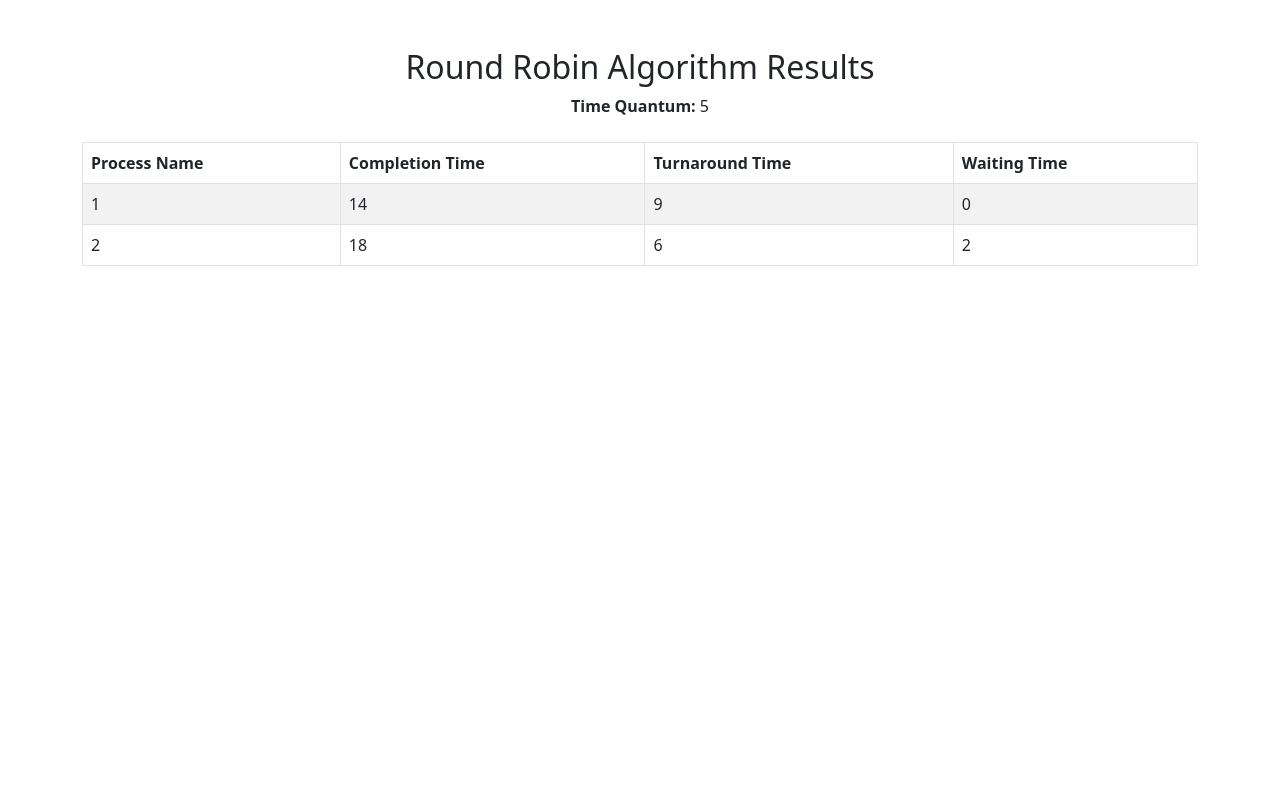
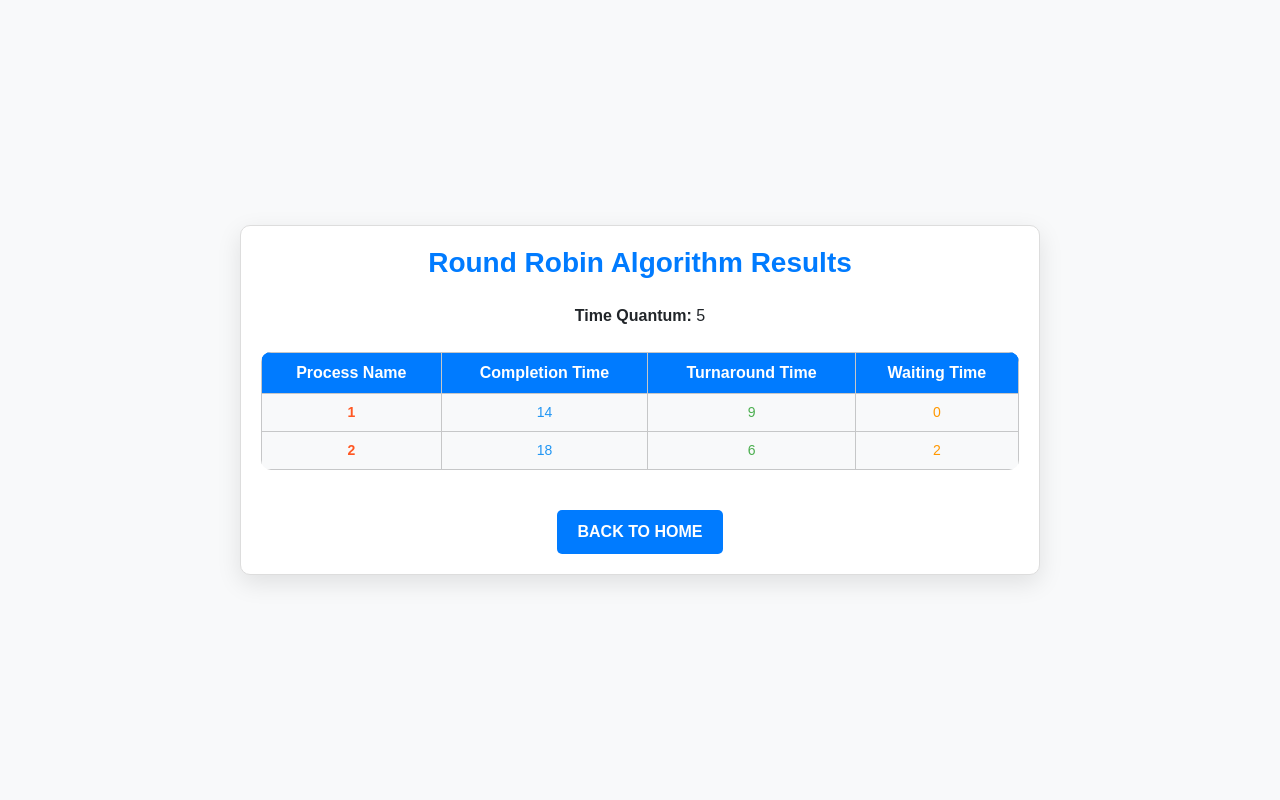
Before and after one commit to Erfan-aminian/Algorithm-sys, a Django app: page /roundrobin/ in a window 1280 px wide. Run offline with Django 4.2, Linux system fonts and the light colour scheme; data comes from the database, SQL or seed files in the repository; both versions use the stored data as it was after the commit.

Commit message:
change rr html , css

```diff
--- /dev/null
+++ b/algo/home/static/css/rr.css
@@ -0,0 +1,108 @@
+/* فایل sjf.css */
+body {
+    height: 100vh;
+    display: flex;
+    justify-content: center;
+    align-items: center;
+    background-color: #f8f9fa; /* رنگ پس‌زمینه روشن */
+    color: #212529; /* رنگ متن */
+    font-family: 'Arial', sans-serif;
+}
+
+.result-container {
+    background-color: #ffffff; /* پس‌زمینه کارت سفید */
+    border-radius: 10px;
+    padding: 20px;
+    width: 90%;
+    max-width: 800px;
+    box-shadow: 0 8px 24px rgba(0, 0, 0, 0.1);
+    border: 1px solid #ddd;
+}
+
+.result-container h1 {
+    color: #007bff; /* رنگ آبی */
+    font-size: 28px;
+    font-weight: bold;
+    margin-bottom: 20px;
+}
+
+.table-wrapper {
+    overflow-x: auto;
+}
+
+.table {
+    border-radius: 10px;
+    overflow: hidden;
+}
+
+.table thead {
+    background-color: #007bff; /* پس‌زمینه آبی برای عناوین جدول */
+    color: #ffffff; /* رنگ متن سفید */
+    font-weight: bold;
+}
+
+.table thead th {
+    font-size: 16px;
+}
+
+.table tbody tr:hover {
+    background-color: #f1f1f1; /* افکت هاور */
+    transition: background-color 0.3s ease;
+}
+
+.table tbody td {
+    color: #212529; /* متن داخل جدول */
+    font-size: 14px;
+}
+
+.btn-custom {
+    background-color: #007bff; /* رنگ دکمه */
+    color: #ffffff;
+    border: none;
+    padding: 10px 20px;
+    border-radius: 5px;
+    font-size: 16px;
+    font-weight: bold;
+    text-transform: uppercase;
+    transition: background-color 0.3s ease;
+    text-decoration: none;
+}
+
+.btn-custom:hover {
+    background-color: #0056b3; /* تغییر رنگ هاور دکمه */
+    color: #ffffff;
+}
+/* رنگ تیترهای ستون‌ها (Process ID و سایر ستون‌ها) */
+.table thead th {
+    background-color: #007bff; /* پس‌زمینه آبی */
+    color: #ffffff; /* رنگ متن سفید */
+    font-size: 16px;
+    text-align: center;
+}
+
+/* استایل برای ستون‌های خاص */
+.table tbody td:nth-child(1) { /* ستون Process ID */
+    color: #ff5722; /* نارنجی */
+    font-weight: bold;
+    text-align: center;
+}
+
+.table tbody td:nth-child(2) { /* ستون Start Time */
+    color: #2196f3; /* آبی روشن */
+    text-align: center;
+}
+
+.table tbody td:nth-child(3) { /* ستون Finish Time */
+    color: #4caf50; /* سبز */
+    text-align: center;
+}
+
+.table tbody td:nth-child(4) { /* ستون Waiting Time */
+    color: #ff9800; /* زرد-نارنجی */
+    text-align: center;
+}
+
+.table tbody td:nth-child(5) { /* ستون Turnaround Time */
+    color: #9c27b0; /* بنفش */
+    text-align: center;
+}
--- a/algo/home/templates/home/fcfs.html
+++ b/algo/home/templates/home/dynamic.html
@@ -8,7 +8,7 @@
     <!-- Font Awesome for Icons -->
     <link rel="stylesheet" href="https://cdnjs.cloudflare.com/ajax/libs/font-awesome/6.0.0-beta3/css/all.min.css">
     <!-- Custom CSS -->
-    <link rel="stylesheet" href="{% static 'css/fcfs.css' %}">
+    <link rel="stylesheet" href="{% static 'css/dynamic.css' %}">
 {% endblock %}
 
 {% block content %}
--- a/algo/home/templates/home/rr.html
+++ b/algo/home/templates/home/rr.html
@@ -1,19 +1,25 @@
+{% load static %}
+
 <!DOCTYPE html>
 <html lang="en">
 <head>
     <meta charset="UTF-8">
     <meta name="viewport" content="width=device-width, initial-scale=1.0">
     <title>Round Robin Results</title>
-    <link rel="stylesheet" href="https://cdn.jsdelivr.net/npm/bootstrap@5.3.0/dist/css/bootstrap.min.css">
+    <!-- اضافه کردن Bootstrap -->
+    <link href="https://cdn.jsdelivr.net/npm/bootstrap@5.3.0-alpha1/dist/css/bootstrap.min.css" rel="stylesheet">
+    <!-- لینک به فایل CSS سفارشی -->
+    <link href="{% static 'css/rr.css' %}" rel="stylesheet">
 </head>
 <body>
-<div class="container mt-5">
-    <h2 class="text-center">Round Robin Algorithm Results</h2>
+<div class="result-container text-center">
+    <h1 class="mb-4">Round Robin Algorithm Results</h1>
 
-    <p class="text-center"><strong>Time Quantum:</strong> {{ time_quantum }}</p>
+    <p class="mb-4"><strong>Time Quantum:</strong> {{ time_quantum }}</p>
 
+    <div class="table-wrapper">
         {% if result %}
-    <table class="table table-bordered table-striped mt-4">
+        <table class="table table-bordered table-light table-hover">
             <thead>
                 <tr>
                     <th>Process Name</th>
@@ -37,5 +43,10 @@
         <p class="text-center text-danger">No results available.</p>
         {% endif %}
     </div>
+
+    <div class="mt-4">
+        <a href="/" class="btn btn-custom">Back to Home</a>
+    </div>
+</div>
 </body>
 </html>
--- a/algo/home/views.py
+++ b/algo/home/views.py
@@ -67,7 +67,7 @@ class DynamicProcessView(View):
         ProcessFormSet = create_dynamic_process_formset(field_count=field_count)
         formset = ProcessFormSet(queryset=DynamicProcessModel.objects.none())  # برای ایجاد فرم‌های جدید
 
-        return render(request, 'home/fcfs.html', {'formset': formset})
+        return render(request, 'home/dynamic.html', {'formset': formset})
 
     def post(self, request):
         DynamicProcessModel.objects.all().delete()
@@ -84,7 +84,7 @@ class DynamicProcessView(View):
             return redirect('home:home')
         # ریدایرکت یا نمایش موفقیت
 
-        return render(request, 'home/fcfs.html', {'formset': formset})
+        return render(request, 'home/dynamic.html', {'formset': formset})
 
 
 class Fcfsview(View):
```
Also changed, not shown: algo/db.sqlite3, algo/home/static/css/dynamic.css (renamed from algo/home/static/css/fcfs.css). Lines whose indentation alone changed are shown as unchanged.
